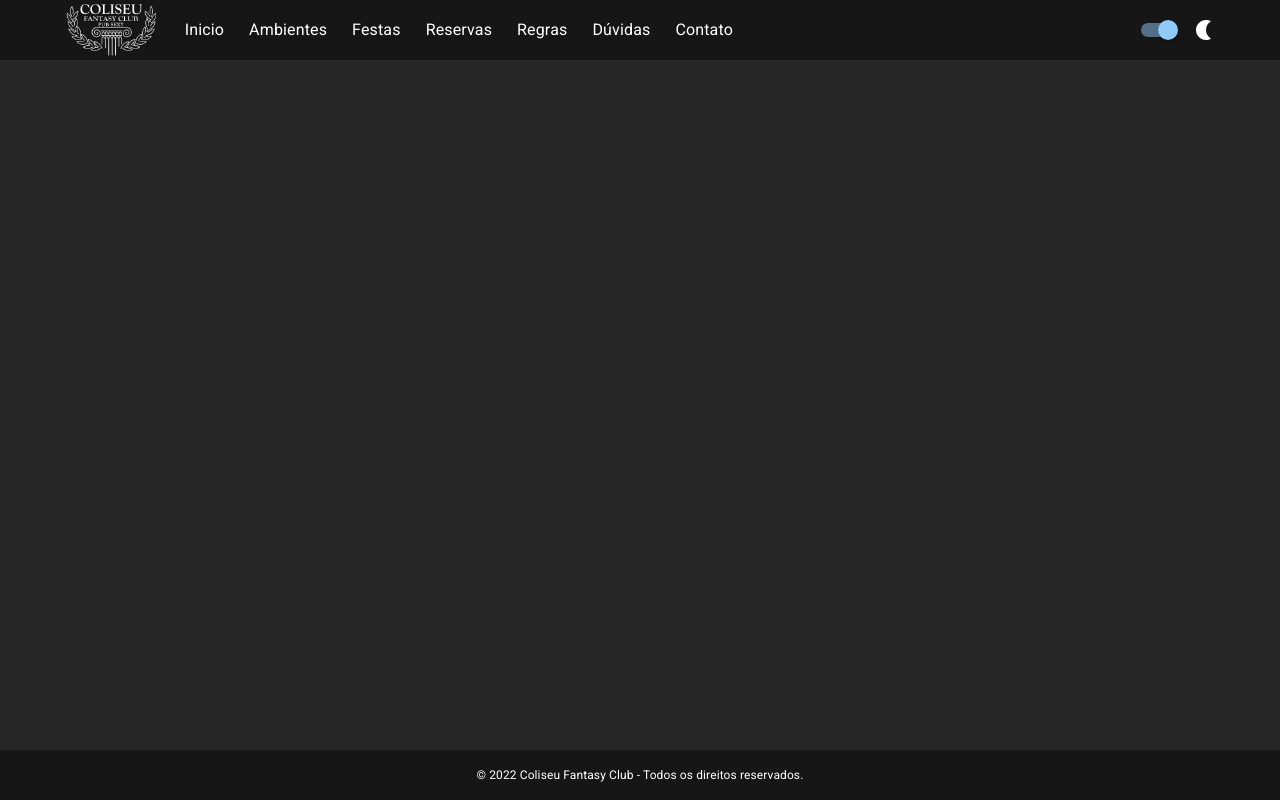
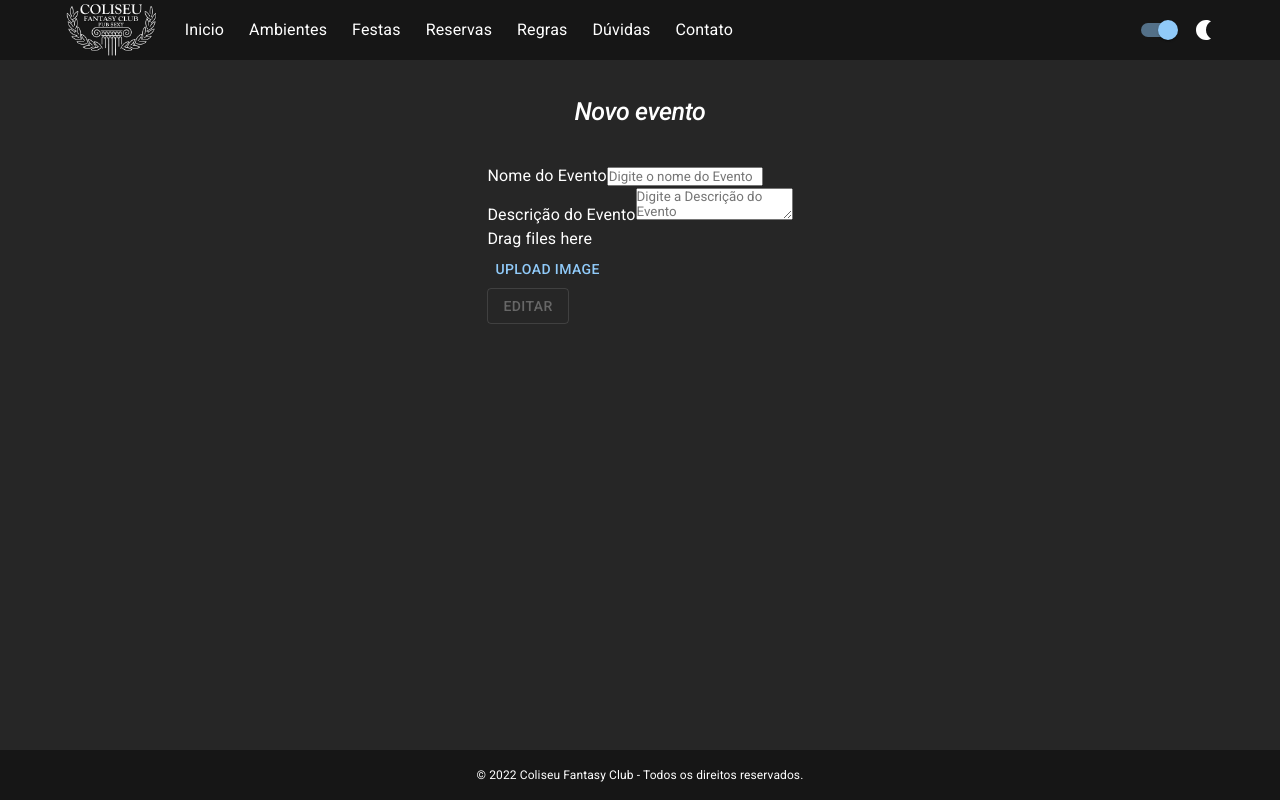
Before and after one commit to leozera14/Coliseu, a React (Vite) app: page /admin/newevent/1 in a window 1280 px wide. Built offline with nearby package versions, Linux system fonts and the light colour scheme; no server answers.

Commit message:
Add edit event function

```diff
--- a/src/pages/Admin/Admin.tsx
+++ b/src/pages/Admin/Admin.tsx
@@ -1,5 +1,5 @@
 import {useState, useEffect} from 'react'
-import { Link } from "react-router-dom";
+import { Link, useNavigate } from "react-router-dom";
 
 import { api } from '../../services/api';
 
@@ -61,6 +61,8 @@ export const Admin = () => {
   const [events, setEvents] = useState<IEvents[]>([])
   const [isLoadingEvents, setIsLoadingEvents] = useState<boolean | any>(false);
 
+  const navigate = useNavigate();
+
   const classes = useStyles();
 
   const getEventList = () => {
@@ -78,6 +80,7 @@ export const Admin = () => {
 
     }).catch((error: any) => {
       console.log(error)
+      toast.error(error)
       setIsLoadingEvents(false)
     })
   }
@@ -94,6 +97,10 @@ export const Admin = () => {
       toast.error('Erro ao deletar evento, tente novamente mais tarde.')
       console.log(error)
     }
+  }
+
+  const editEventById = (eventId: number) => {
+    navigate(`/admin/newevent/${eventId}`)
   }
 
   useEffect(() => {
@@ -138,7 +145,7 @@ export const Admin = () => {
             />
             <p className={classes.eventDescription}> {event.description} </p>
             <div className={classes.eventActions}>
-              <Button onClick={() => console.log("Editar!")} variant="outlined">
+              <Button onClick={() => editEventById(event.id)} variant="outlined">
                 Editar
               </Button>
               <Button
--- a/src/pages/Admin/NewEvents.tsx
+++ b/src/pages/Admin/NewEvents.tsx
@@ -1,6 +1,6 @@
-import { useCallback, useState } from "react";
+import { useCallback, useState, useEffect } from "react";
 
-import { useNavigate } from "react-router-dom";
+import { useNavigate, useParams } from "react-router-dom";
 
 import { Typography, Button } from "@mui/material";
 
@@ -64,8 +64,11 @@ const useStyles: any = makeStyles(() => ({
 export const NewEvents = () => {
   const classes = useStyles();
 
+  const {eventId} = useParams()
+
   const navigate = useNavigate();
 
+  //States
   const [isUploadingImage, setIsUploadingImage] = useState<boolean>(false);
   const [isDeletingImage, setIsDeletingImage] = useState<boolean>(false);
 
@@ -76,14 +79,7 @@ export const NewEvents = () => {
 
   const [imgurImageInfos, setImgurImageInfos] = useState<IImageImgur | null >(null)
 
-  const {
-    register,
-    handleSubmit,
-    setValue,
-    watch,
-    formState: { errors, isSubmitting },
-  } = useForm();
-
+  //Functions for handle image file
   const handleFile = async (fileAccepted?: any, fileRejected?: any) => {
     try {
       if (fileRejected) {
@@ -154,6 +150,15 @@ export const NewEvents = () => {
     onDrop,
   });
 
+  // Form usage and functions
+  const {
+    register,
+    handleSubmit,
+    setValue,
+    watch,
+    formState: { errors, isSubmitting },
+  } = useForm();
+
   const onSubmitForm = async (data: any) => {
     try {
       const { eventName, eventDescription } = data;
@@ -164,17 +169,34 @@ export const NewEvents = () => {
         ...imgurImageInfos
       };
 
-      await api()
-        .post("/events/create", objectCreateEvent)
-        .then((res: any) => {
-          const { data } = res;
+      if(eventId) {
+        await api().put(`/events/${eventId}`, objectCreateEvent)
+        .then((response: any) => {
+          const { status, data } = response;
 
-          if (res.status === 200) {
+          if (status === 200) {
             toast.success(data.message);
             navigate('/admin')
           }
-        });
+        })
+      } else {
+        await api()
+        .post("/events/create", objectCreateEvent)
+        .then((response: any) => {
+          const { status, data } = response;
+
+          if (status === 200) {
+            toast.success(data.message);
+            navigate('/admin')
+          }
+      });
+      }
+
+
     } catch (error) {
+      eventId
+      ? toast.error("Erro ao editar evento, por favor tente novamente mais tarde!")
+      : toast.error("Erro ao criar evento, por favor tente novamente mais tarde!")
       console.log(error);
     }
   };
@@ -207,12 +229,57 @@ export const NewEvents = () => {
   };
 
   const title = watch('eventName');
+
   const description = watch('eventDescription')
 
+  const fetchEventAndSetValues = async () => {
+    try {
+      if(eventId) {
+        setIsUploadingImage(true)
+
+        await api().get(`/events/${eventId}`)
+        .then((response:any) => {
+          const {status, data} = response;
+
+          if(status === 200) {
+            let eventInfos: any = {
+              eventName: data.title,
+              eventDescription: data.description
+            }
+
+            let imgurInfos: IImageImgur = {
+              image_hash: data.imgur_id,
+              image_delete_hash: data.imgur_delete_hash,
+              image_link: data.imgur_link,
+            }
+
+            Object.entries(eventInfos).forEach(([name,value]:any) => setValue(name,value))
+            setPreviewImageSelectedWithUpload(data.imgur_link)
+            setImgurImageInfos(imgurInfos)
+            setIsUploadingImage(false)
+          }
+        })
+        .catch((error:any) => {
+          if(error.response.status === 404) {
+            toast.error(error.response.data.message);
+          }
+          setIsUploadingImage(false)
+        })
+      }
+    } catch (error) {
+      console.log(error)
+      setIsUploadingImage(false)
+    }
+  }
+
+  useEffect(() => {
+    fetchEventAndSetValues()
+  }, [eventId])
+
+  //Verifications
   const disableButtons = isUploadingImage || isDeletingImage || isSubmitting;
 
-  const canSubmit = Boolean(!disableButtons && title && description && fastPreviewImageSelected)
-
+  const canSubmit = Boolean(!disableButtons && title && description && (fastPreviewImageSelected || previewImageSelectedWithUpload))
 
   return (
     <div className={classes.container}>
@@ -266,7 +333,7 @@ export const NewEvents = () => {
             {isUploadingImage ||
             (isDeletingImage && !fastPreviewImageSelected) ? (
               <LoadingSpinner />
-            ) : fastPreviewImageSelected ? (
+            ) : fastPreviewImageSelected || previewImageSelectedWithUpload  ? (
               <>
                 {isUploadingImage || (isDeletingImage && <LoadingSpinner />)}
 
@@ -304,7 +371,7 @@ export const NewEvents = () => {
           </div>
 
           <Button variant="outlined" type="submit" disabled={!canSubmit}>
-            Criar
+            {eventId ? "Editar" : "Criar"}
           </Button>
         </form>
       </div>
--- a/src/routers/mainRoutes.tsx
+++ b/src/routers/mainRoutes.tsx
@@ -52,7 +52,9 @@ export const mainRoutes = () => {
             <Routes>
               <Route path="/" element={<Home />} />
               <Route path="/admin" element={<Admin />} />
-              <Route path="/admin/newevent" element={<NewEvents />} />
+              <Route path="/admin/newevent" element={<NewEvents />} >
+                <Route path=":eventId" element={<NewEvents />}/>
+              </Route>
               <Route path="/ambientes" element={<Environments />} />
               <Route path="/festas" element={<Parties />} />
               <Route path="/reservas" element={<Reservations />} />
```
